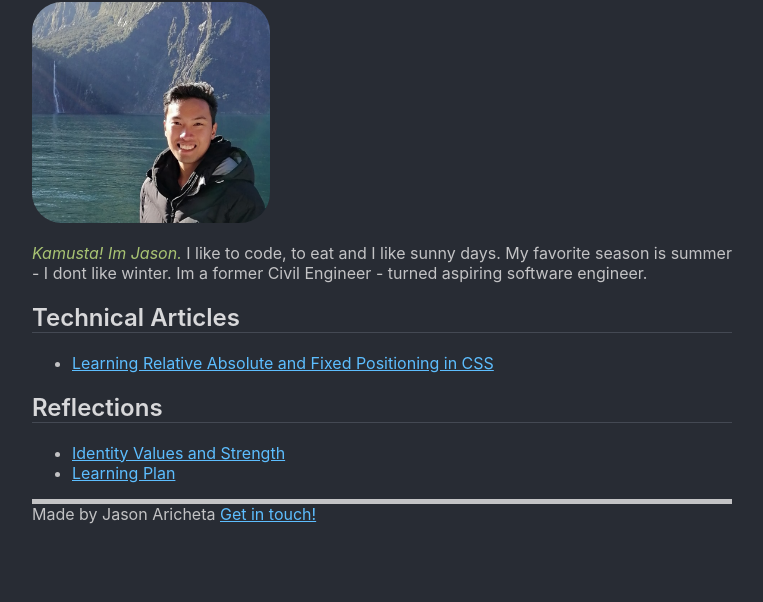
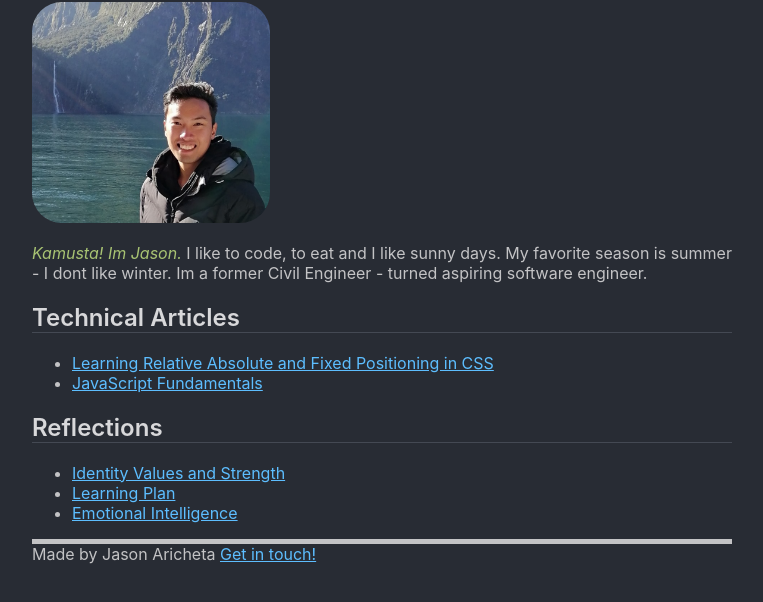
Before and after one commit to neebs12/neebs12.github.io, a plain HTML site: page index.html in a window 1280 px wide. Shown: the part 102-704 px from the top of the page, without its empty margins (258-1021 px from the left). Drawn offline with Linux system fonts and the light colour scheme.

Commit message:
added new blogs to main page

```diff
--- a/index.html
+++ b/index.html
@@ -28,6 +28,7 @@
         <h2>Technical Articles</h2>
         <ul>
           <li><a href="/blog/Learning-Relative-Absolute-and-Fixed-Positioning-in-CSS.html">Learning Relative Absolute and Fixed Positioning in CSS</a></li>
+          <li><a href="/blog/JavaScript-Fundamentals.html">JavaScript Fundamentals</a></li>
         </ul>
       </div>
       <div id="reflection-articles">
@@ -35,6 +36,7 @@
         <ul>
           <li><a href="/blog/Identity-Values-and-Strength.html">Identity Values and Strength</a></li>
           <li><a href="/blog/Learning-Plan.html">Learning Plan</a></li>
+          <li><a href="/blog/Emotional-Intelligence.html">Emotional Intelligence</a></li>
           <!-- <li><a href="/blog/te-houtaewa-template.html">A link that actually leads somewhere</a></li> -->
         </ul>
       </div>
```
